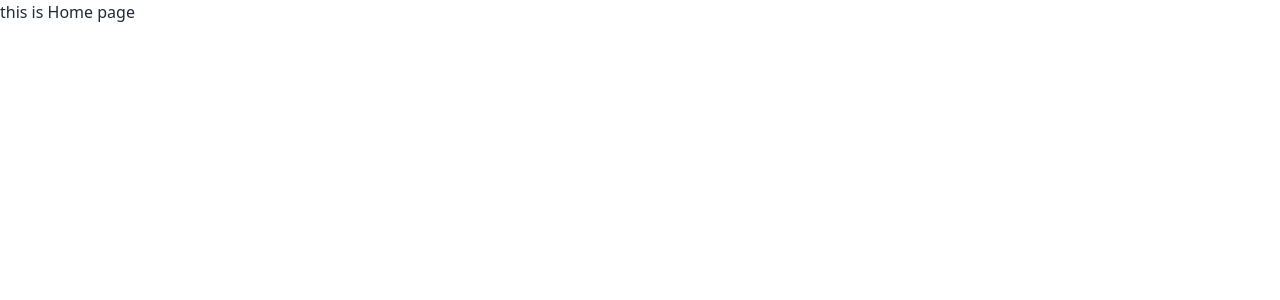
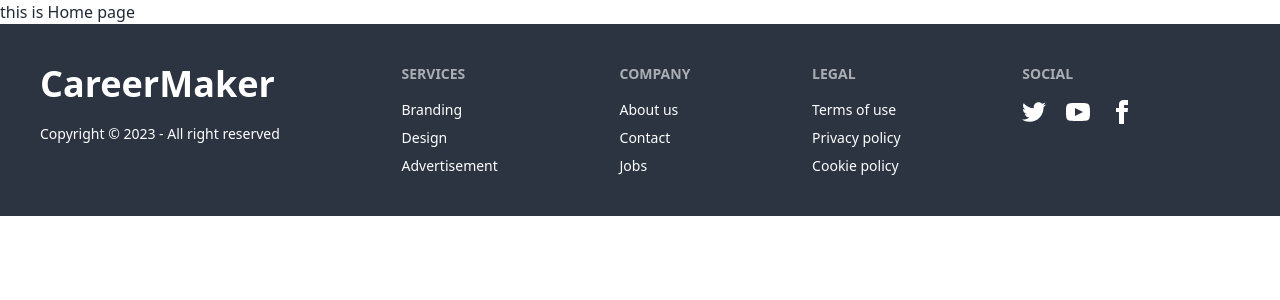
Before and after one commit to Mahbub2027/career-maker-client, a React (Vite) app: page / in a window 1280 px wide. Shown: the top 300 px of the page. Built offline with nearby package versions, Linux system fonts and the light colour scheme.

Commit message:
footer section added

```diff
--- a/src/Routes/Route.jsx
+++ b/src/Routes/Route.jsx
@@ -1,11 +1,13 @@
 import { createBrowserRouter } from "react-router-dom";
 import Root from "../layout/Root";
 import Home from "../pages/HomePages/Home/Home";
+import ErrorPage from "../pages/ErrorPage/ErrorPage";
 
 const router = createBrowserRouter([
     {
         path: '/',
         element: <Root></Root>,
+        errorElement: <ErrorPage></ErrorPage>,
         children: [
             {
                 path: '/',
--- a/src/firebase/firebase.config.js
+++ b/src/firebase/firebase.config.js
@@ -3,7 +3,6 @@
 // TODO: Add SDKs for Firebase products that you want to use
 // https://firebase.google.com/docs/web/setup#available-libraries
 
-console.log("firebase key",import.meta.env.VITE_apiKey)
 
 // Your web app's Firebase configuration
 const firebaseConfig = {
--- /dev/null
+++ b/src/pages/ErrorPage/ErrorPage.jsx
@@ -0,0 +1,14 @@
+import { Link } from "react-router-dom";
+
+const ErrorPage = () => {
+    return (
+        <div className="">
+            <div className="flex flex-col ">
+                <div className="flex justify-center"><img className="mt-12 w-48 md:w-80" src="https://i.ibb.co/XVShjQj/images-q-tbn-ANd9-Gc-R721-Dfx1-Fkzrco-VPD5-Lh-Y7-Xe-FJh-Xcjb-FHW0-Q-usqp-CAU.jpg" alt="" /></div>
+                <div className="flex justify-center"><button className="btn btn-success text-white text-base w-28"><Link to='/'>Go home</Link></button></div>
+            </div>
+        </div>
+    );
+};
+
+export default ErrorPage;
--- a/src/pages/HomePages/Home/Home.jsx
+++ b/src/pages/HomePages/Home/Home.jsx
@@ -1,8 +1,10 @@
+import Footer from "../../shared/Footer";
 
 const Home = () => {
     return (
         <div>
             <h2>this is Home page</h2>
+            <Footer></Footer>
         </div>
     );
 };
--- a/src/pages/shared/Footer.jsx
+++ b/src/pages/shared/Footer.jsx
@@ -2,7 +2,52 @@
 const Footer = () => {
     return (
         <div>
+            <footer className="footer p-10 bg-neutral text-white">
+                <aside>
 
+                    <h2 className="text-4xl font-bold mb-3">CareerMaker</h2>
+                    <p>Copyright © 2023 - All right reserved</p>
+                </aside>
+                <nav>
+                    <header className="footer-title">Services</header>
+                    <a className="link link-hover">Branding</a>
+                    <a className="link link-hover">Design</a>
+                    <a className="link link-hover">Advertisement</a>
+                </nav>
+                <nav>
+                    <header className="footer-title">Company</header>
+                    <a className="link link-hover">About us</a>
+                    <a className="link link-hover">Contact</a>
+                    <a className="link link-hover">Jobs</a>
+                </nav>
+                <nav>
+                    <header className="footer-title">Legal</header>
+                    <a className="link link-hover">Terms of use</a>
+                    <a className="link link-hover">Privacy policy</a>
+                    <a className="link link-hover">Cookie policy</a>
+                </nav>
+                <nav className="">
+                    <header className="footer-title">Social</header>
+                    <div className="flex gap-5">
+                        <a><svg xmlns="http://www.w3.org/2000/svg" width="24" height="24" viewBox="0 0 24 24" className="fill-current"><path d="M24 4.557c-.883.392-1.832.656-2.828.775 1.017-.609 1.798-1.574 2.165-2.724-.951.564-2.005.974-3.127 1.195-.897-.957-2.178-1.555-3.594-1.555-3.179 0-5.515 2.966-4.797 6.045-4.091-.205-7.719-2.165-10.148-5.144-1.29 2.213-.669 5.108 1.523 6.574-.806-.026-1.566-.247-2.229-.616-.054 2.281 1.581 4.415 3.949 4.89-.693.188-1.452.232-2.224.084.626 1.956 2.444 3.379 4.6 3.419-2.07 1.623-4.678 2.348-7.29 2.04 2.179 1.397 4.768 2.212 7.548 2.212 9.142 0 14.307-7.721 13.995-14.646.962-.695 1.797-1.562 2.457-2.549z"></path></svg>
+                        </a>
+                        <a><svg xmlns="http://www.w3.org/2000/svg" width="24" height="24" viewBox="0 0 24 24" className="fill-current"><path d="M19.615 3.184c-3.604-.246-11.631-.245-15.23 0-3.897.266-4.356 2.62-4.385 8.816.029 6.185.484 8.549 4.385 8.816 3.6.245 11.626.246 15.23 0 3.897-.266 4.356-2.62 4.385-8.816-.029-6.185-.484-8.549-4.385-8.816zm-10.615 12.816v-8l8 3.993-8 4.007z"></path></svg></a>
+                        <a><svg xmlns="http://www.w3.org/2000/svg" width="24" height="24" viewBox="0 0 24 24" className="fill-current"><path d="M9 8h-3v4h3v12h5v-12h3.642l.358-4h-4v-1.667c0-.955.192-1.333 1.115-1.333h2.885v-5h-3.808c-3.596 0-5.192 1.583-5.192 4.615v3.385z"></path></svg></a>
+
+                    </div>
+                </nav>
+            </footer>
+            {/* <footer className="footer items-center px-10 pb-8 bg-neutral text-white">
+                <aside className="items-center grid-flow-col">
+                    <p>Copyright © 2023 - All right reserved</p>
+                </aside>
+                <nav className="grid-flow-col gap-4 md:place-self-center md:justify-self-center">
+                    <a><svg xmlns="http://www.w3.org/2000/svg" width="24" height="24" viewBox="0 0 24 24" className="fill-current"><path d="M24 4.557c-.883.392-1.832.656-2.828.775 1.017-.609 1.798-1.574 2.165-2.724-.951.564-2.005.974-3.127 1.195-.897-.957-2.178-1.555-3.594-1.555-3.179 0-5.515 2.966-4.797 6.045-4.091-.205-7.719-2.165-10.148-5.144-1.29 2.213-.669 5.108 1.523 6.574-.806-.026-1.566-.247-2.229-.616-.054 2.281 1.581 4.415 3.949 4.89-.693.188-1.452.232-2.224.084.626 1.956 2.444 3.379 4.6 3.419-2.07 1.623-4.678 2.348-7.29 2.04 2.179 1.397 4.768 2.212 7.548 2.212 9.142 0 14.307-7.721 13.995-14.646.962-.695 1.797-1.562 2.457-2.549z"></path></svg>
+                    </a>
+                    <a><svg xmlns="http://www.w3.org/2000/svg" width="24" height="24" viewBox="0 0 24 24" className="fill-current"><path d="M19.615 3.184c-3.604-.246-11.631-.245-15.23 0-3.897.266-4.356 2.62-4.385 8.816.029 6.185.484 8.549 4.385 8.816 3.6.245 11.626.246 15.23 0 3.897-.266 4.356-2.62 4.385-8.816-.029-6.185-.484-8.549-4.385-8.816zm-10.615 12.816v-8l8 3.993-8 4.007z"></path></svg></a>
+                    <a><svg xmlns="http://www.w3.org/2000/svg" width="24" height="24" viewBox="0 0 24 24" className="fill-current"><path d="M9 8h-3v4h3v12h5v-12h3.642l.358-4h-4v-1.667c0-.955.192-1.333 1.115-1.333h2.885v-5h-3.808c-3.596 0-5.192 1.583-5.192 4.615v3.385z"></path></svg></a>
+                </nav>
+            </footer> */}
         </div>
     );
 };
```
